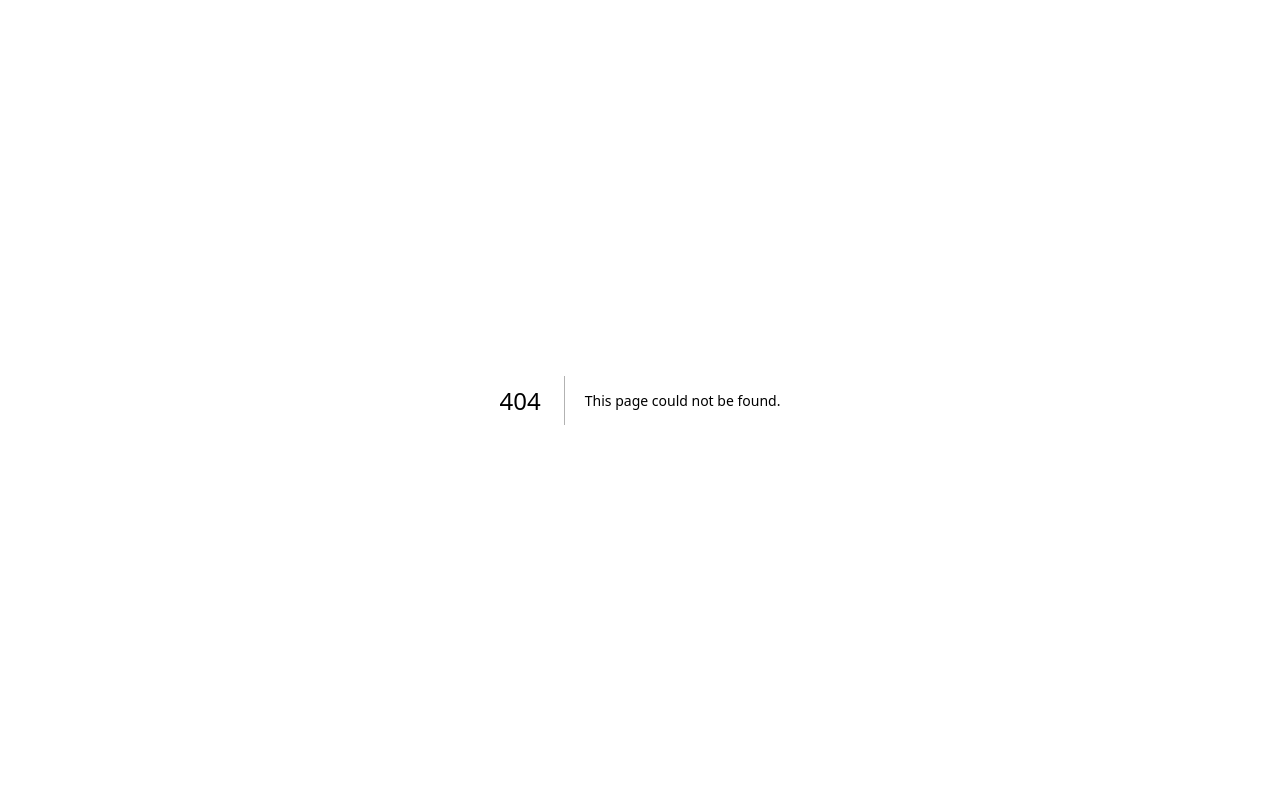
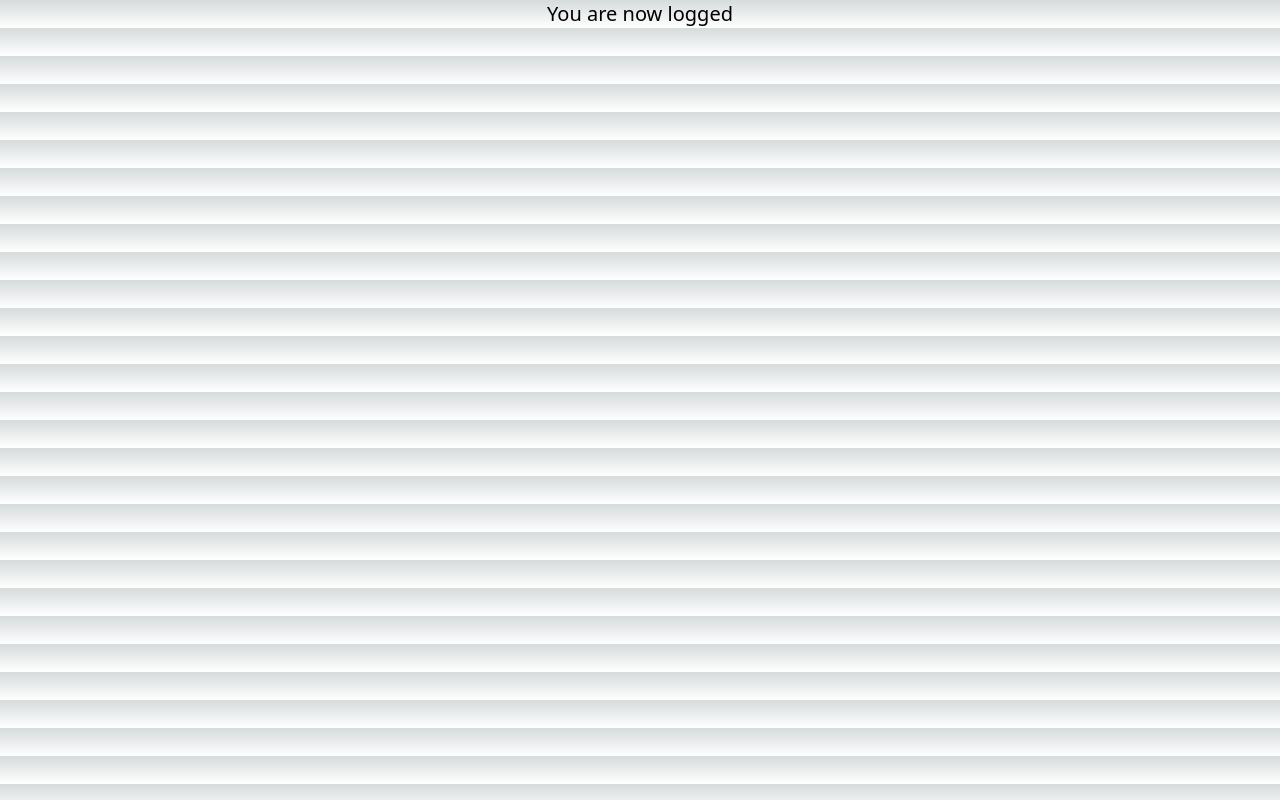
Before and after one commit to gap689/oidc, a Next.js app: page /authenticated in a window 1280 px wide. Before the commit this address had no page. Built offline with nearby package versions, Linux system fonts and the light colour scheme.

Commit message:
ui buttons

```diff
--- /dev/null
+++ b/app/authenticated/page.jsx
@@ -0,0 +1,9 @@
+import React from 'react'
+
+function page() {
+  return (
+    <div className='flex w-full h-full items-center justify-center text-xl'>You are now logged</div>
+  )
+}
+
+export default page
--- a/app/globals.css
+++ b/app/globals.css
@@ -1,3 +1,7 @@
+@tailwind base;
+@tailwind components;
+@tailwind utilities;
+
 :root {
   --max-width: 1100px;
   --border-radius: 12px;
--- a/app/head.jsx
+++ b/app/head.jsx
@@ -1,7 +1,7 @@
 export default function Head() {
   return (
     <>
-      <title>Create Next App</title>
+      <title>OIDC</title>
       <meta content="width=device-width, initial-scale=1" name="viewport" />
       <meta name="description" content="Generated by create next app" />
       <link rel="icon" href="/favicon.ico" />
--- a/app/page.jsx
+++ b/app/page.jsx
@@ -9,8 +9,8 @@ export default function Home() {
     <main className={styles.main}>
       <div className={styles.description}>
         <p>
-          Get started by editing&nbsp;
-          <code className={styles.code}>app/page.jsx</code>
+          Test OIDC Firebase Auth&nbsp;
+          <code className={styles.code}>firebase.google.com/docs/auth/web/openid-connect?hl=en</code>
         </p>
         <div>
           <a
@@ -32,17 +32,17 @@ export default function Home() {
       </div>
 
       <div className={styles.center}>
-        <Image
-          className={styles.logo}
-          src="/next.svg"
-          alt="Next.js Logo"
-          width={180}
-          height={37}
-          priority
-        />
-        <div className={styles.thirteen}>
-          <Image src="/thirteen.svg" alt="13" width={40} height={31} priority />
+        <div className='gap-2'>
+          <button className='flex w-full h-10 px-4 border border-gray-500 text-slate-800 items-center justify-center rounded-full'>
+            Login
+          </button>
+
+          <button className='flex w-full h-10 px-4 border border-gray-500 text-slate-800 items-center justify-center rounded-full mt-3'>
+            Logout
+          </button>
         </div>
+
+
       </div>
 
       <div className={styles.grid}>
--- a/package.json
+++ b/package.json
@@ -12,8 +12,14 @@
     "@next/font": "13.1.5",
     "eslint": "8.32.0",
     "eslint-config-next": "13.1.5",
+    "firebase": "^9.16.0",
     "next": "13.1.5",
     "react": "18.2.0",
     "react-dom": "18.2.0"
+  },
+  "devDependencies": {
+    "autoprefixer": "^10.4.13",
+    "postcss": "^8.4.21",
+    "tailwindcss": "^3.2.4"
   }
 }
--- /dev/null
+++ b/postcss.config.js
@@ -0,0 +1,6 @@
+module.exports = {
+  plugins: {
+    tailwindcss: {},
+    autoprefixer: {},
+  },
+}
--- /dev/null
+++ b/tailwind.config.js
@@ -0,0 +1,12 @@
+/** @type {import('tailwindcss').Config} */
+module.exports = {
+  content: [
+    "./app/**/*.{js,ts,jsx,tsx}",
+    "./pages/**/*.{js,ts,jsx,tsx}",
+    "./components/**/*.{js,ts,jsx,tsx}",
+  ],
+  theme: {
+    extend: {},
+  },
+  plugins: [],
+}
```
Also changed, not shown: 1 other file (tests, documents, lock files or other folders).
